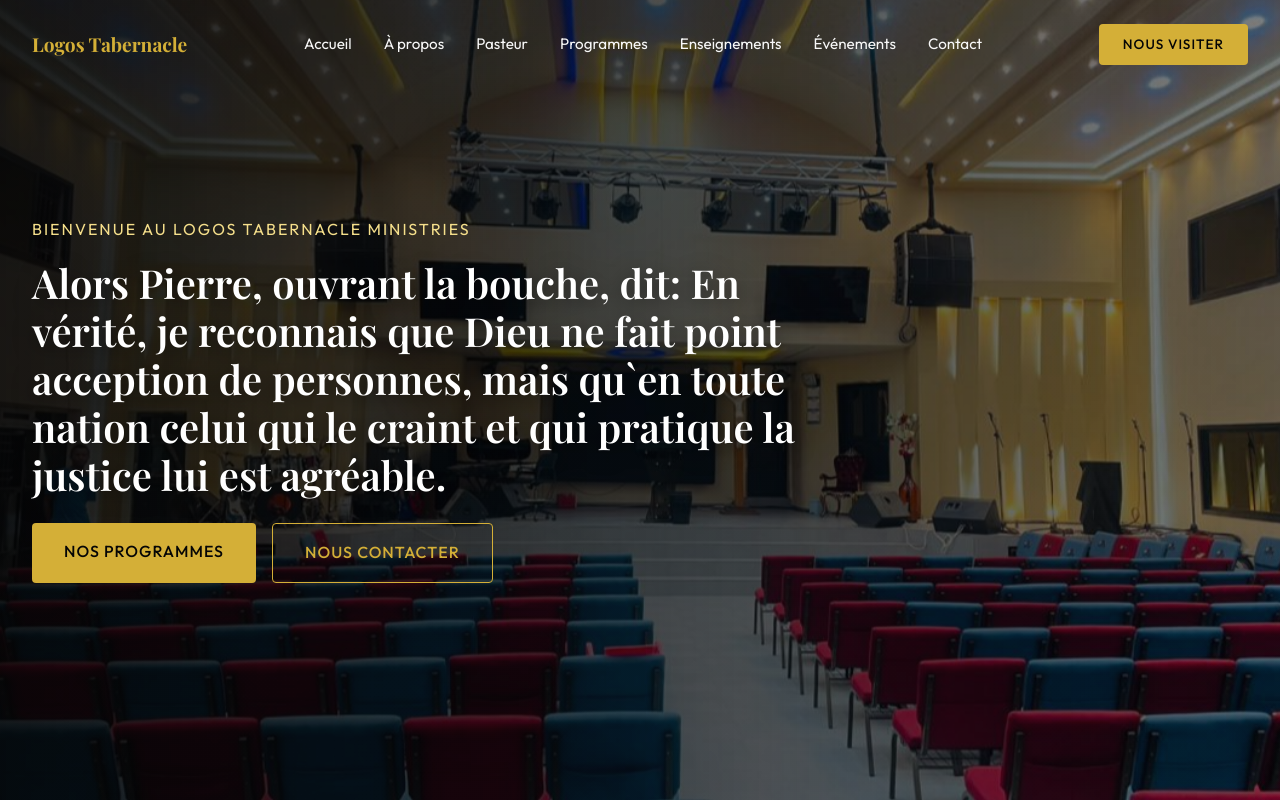
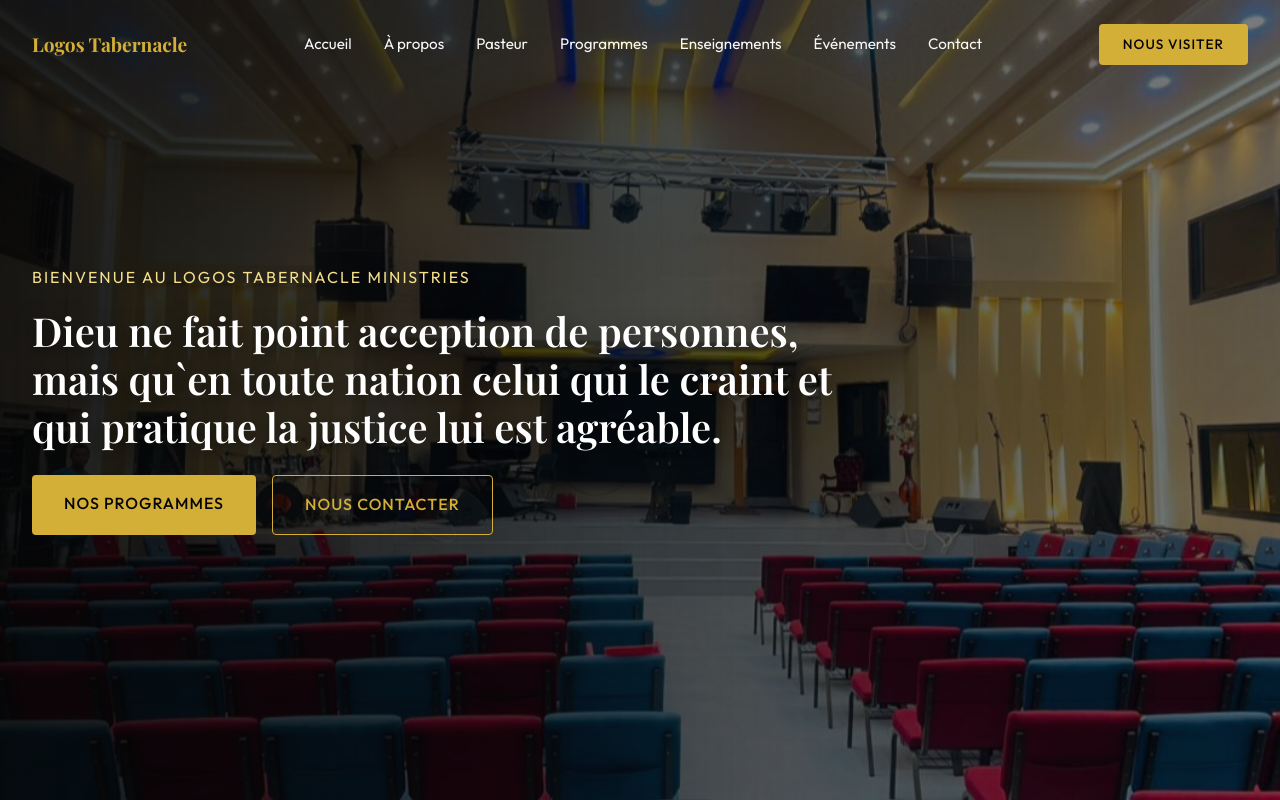
Before and after one commit to jknweb/logosministries, a React (Vite) app: page / in a window 1280 px wide. Shown: the top 800 px of the page. Built offline with nearby package versions, Linux system fonts and the light colour scheme; a web font is replaced by a local one.

Commit message:
Reduction texte dans la section Hero

```diff
--- a/src/components/Hero/Hero.jsx
+++ b/src/components/Hero/Hero.jsx
@@ -10,7 +10,7 @@ const Hero = () => {
         <div className="hero-content animate-fade-in" style={{ textAlign: 'left', display: 'flex', flexDirection: 'column', alignItems: 'flex-start' }}>
           <span className="hero-subtitle-top">Bienvenue au Logos Tabernacle Ministries</span>
           <h1 className="hero-title">
-            Alors Pierre, ouvrant la bouche, dit: En vérité, je reconnais que Dieu ne fait point acception de personnes, mais qu`en toute nation celui qui le craint et qui pratique la justice lui est agréable.
+            Dieu ne fait point acception de personnes, mais qu`en toute nation celui qui le craint et qui pratique la justice lui est agréable.
           </h1>
           <div className="hero-actions">
             <Link to="/programs" className="btn btn-primary">Nos Programmes</Link>
--- a/src/components/Pastor/Pastor.jsx
+++ b/src/components/Pastor/Pastor.jsx
@@ -16,7 +16,7 @@ const Pastor = () => {
           </div>
 
           <div className="pastor-content">
-            <h2 className="section-title">Notre Pasteur Visionnaire</h2>
+            <h2 className="section-title">Le Pasteur Visionnaire</h2>
             <div className="title-underline"></div>
 
             <p className="pastor-text">
```
